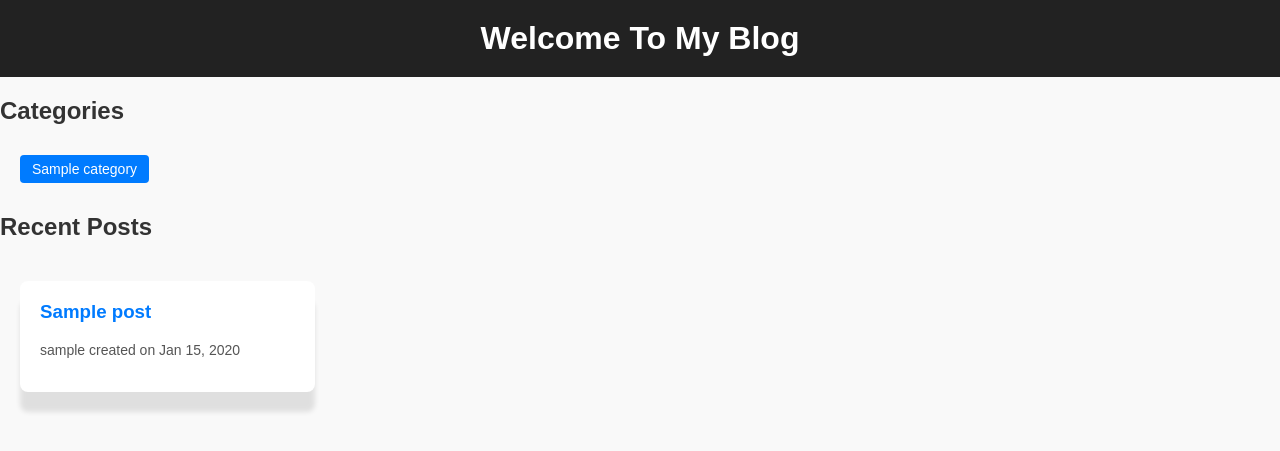
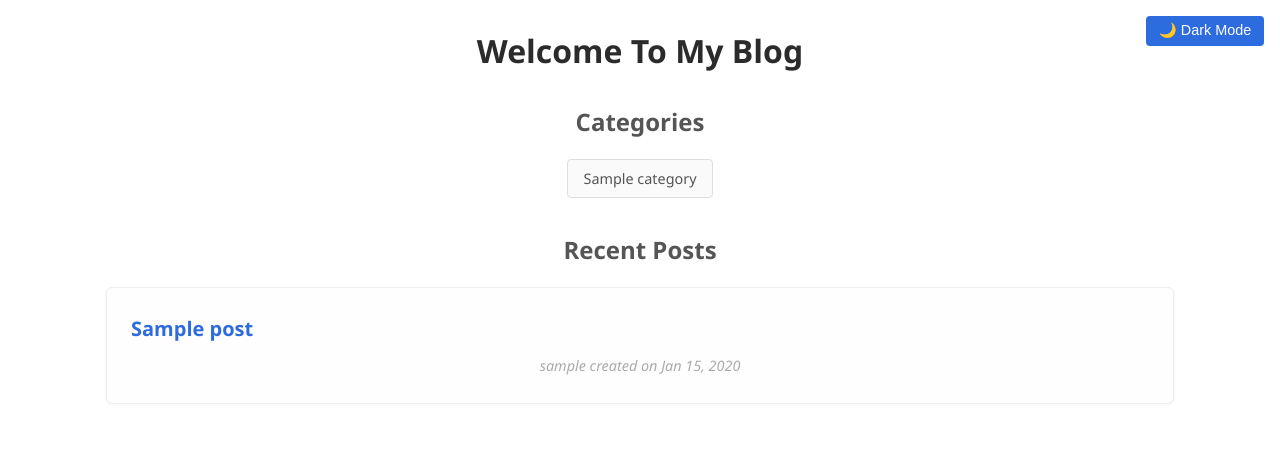
Before and after one commit to Gbolahan15/Blog-App, a Django app: page / in a window 1280 px wide. Shown: the top 451 px of the page. Run offline with Django 5.2, Linux system fonts and the light colour scheme; tables that the repository leaves empty hold one stand-in row (values such as "Sample post").

Commit message:
created the js in the static, styled the homepage of the blog and just a little changes to the rest of the files

```diff
--- /dev/null
+++ b/blog_project/blog_app/static/js/script.js
@@ -0,0 +1,19 @@
+const toggleBtn = document.getElementById('theme-toggle');
+  const body = document.body;
+
+  // Load user preference from localStorage
+  if (localStorage.getItem('theme') === 'dark') {
+    body.classList.add('dark-mode');
+    toggleBtn.textContent = '☀️ Light Mode';
+  }
+
+  toggleBtn.addEventListener('click', () => {
+    body.classList.toggle('dark-mode');
+    if (body.classList.contains('dark-mode')) {
+      localStorage.setItem('theme', 'dark');
+      toggleBtn.textContent = '☀️ Light Mode';
+    } else {
+      localStorage.setItem('theme', 'light');
+      toggleBtn.textContent = '🌙 Dark Mode';
+    }
+  });
--- a/blog_project/blog_app/static/styles/styles.css
+++ b/blog_project/blog_app/static/styles/styles.css
@@ -1,76 +1,232 @@
-body{
-    font-family: Arial, Helvetica, sans-serif;
+* {
+  box-sizing: border-box;
+}
+
+body {
   margin: 0;
   padding: 0;
-    background: #f9f9f9;
-    color: #333;
+  font-family: 'Segoe UI', Tahoma, Geneva, Verdana, sans-serif;
+  background: #ffffff;
+  color: #444;
+  line-height: 1.7;
 }
 
-h1{
+h1 {
   text-align: center;
-    padding: 20px;
-    background: #222;
-    color: #fff;
-    margin: 0;
+  margin: 1.5rem 0 0.5rem;
+  font-size: 2rem;
+  color: #2b2b2b;
 }
 
-h2{
-    margin-top: 20px;
+h2 {
+  text-align: center;
+  margin: 1.5rem 0 1rem;
+  font-size: 1.5rem;
+  color: #555;
 }
 
 /* Categories */
-
-.categories{
+.categories {
   display: flex;
-    gap: 10px;
-    padding: 10px 20px;
   flex-wrap: wrap;
+  justify-content: center;
+  gap: 0.5rem;
+  margin-bottom: 2rem;
 }
 
-.categories a{
-    display: inline-block;
-    padding: 6px 12px;
-    background: #007bff;
-    color: #fff;
+.categories a {
+  border: 1px solid #ddd;
+  color: #555;
+  text-decoration: none;
+  padding: 0.4rem 1rem;
   border-radius: 4px;
-    text-decoration: none;
-    font-size: 14px;
+  font-size: 0.9rem;
+  background: #fafafa;
+  transition: all 0.3s ease;
 }
 
-.categories a:hover{
-    background: #0056b3;
+.categories a:hover {
+  background: #2d6cdf;
+  color: #fff;
+  border-color: #2d6cdf;
 }
 
-/* Post cards */
-
-.post-list{
-    padding: 20px;
+/* Post list grid */
+.post-list {
   display: grid;
-    grid-template-columns: repeat(auto-fill, minmax(250px, 1fr));
-    gap: 20px;
+  grid-template-columns: repeat(auto-fit, minmax(320px, 1fr));
+  gap: 1.5rem;
+  max-width: 1100px;
+  margin: 0 auto 3rem;
+  padding: 0 1rem;
 }
 
-.post-item{
-    background: #fff;
-    padding: 20px;
-    border-radius: 8px;
-    box-shadow: 0px 20px 5px rgba(0, 0, 0, 0.1);
+.post-item {
+  background: #fefefe;
+  padding: 1.5rem;
+  border-radius: 6px;
+  border: 1px solid #eee;
+  box-shadow: 0 1px 3px rgba(0, 0, 0, 0.04);
+  transition: transform 0.2s ease, box-shadow 0.2s ease;
 }
 
-.post-item h3{
-    margin-top: 0;
+.post-item:hover {
+  transform: translateY(-3px);
+  box-shadow: 0 3px 8px rgba(0, 0, 0, 0.08);
 }
 
-.post-item a{
-    color: #007bff;
-    text-decoration: none;
+.post-item h3 {
+  margin: 0 0 0.5rem;
+  font-size: 1.25rem;
 }
 
-.post-item a:hover{
+.post-item h3 a {
+  text-decoration: none;
+  color: #2d6cdf;
+}
+
+.post-item h3 a:hover {
+  color: #1a4f9f;
   text-decoration: underline;
 }
 
-.post-item p{
-    font-size: 14px;
-    color: #555;
+.post-item p {
+  margin: 0;
+  font-size: 0.9rem;
+  color: #777;
 }
+
+/* Empty message for no posts */
+.post-list p {
+  grid-column: 1 / -1;
+  text-align: center;
+  color: #aaa;
+  font-style: italic;
+}
+
+/* Toggle button styles */
+.theme-toggle {
+  position: fixed;
+  top: 1rem;
+  right: 1rem;
+  background: #2d6cdf;
+  color: #fff;
+  border: none;
+  padding: 0.4rem 0.8rem;
+  border-radius: 4px;
+  font-size: 0.9rem;
+  cursor: pointer;
+  z-index: 9999;
+  transition: background 0.3s ease;
+}
+
+.theme-toggle:hover {
+  background: #1a4f9f;
+}
+
+/* Dark theme class overrides */
+body.dark-mode {
+  background: #121212;
+  color: #ddd;
+}
+
+body.dark-mode h1 {
+  color: #f1f1f1;
+}
+
+body.dark-mode h2 {
+  color: #ccc;
+}
+
+body.dark-mode .categories a {
+  background: #1f1f1f;
+  border-color: #333;
+  color: #ddd;
+}
+
+body.dark-mode .categories a:hover {
+  background: #2d6cdf;
+  color: #fff;
+  border-color: #2d6cdf;
+}
+
+body.dark-mode .post-item {
+  background: #1c1c1c;
+  border: 1px solid #333;
+  box-shadow: 0 1px 3px rgba(255, 255, 255, 0.05);
+}
+
+body.dark-mode .post-item:hover {
+  box-shadow: 0 3px 8px rgba(255, 255, 255, 0.08);
+}
+
+body.dark-mode .post-item h3 a {
+  color: #4d9dff;
+}
+
+body.dark-mode .post-item h3 a:hover {
+  color: #81b7ff;
+}
+
+body.dark-mode .post-item p {
+  color: #aaa;
+}
+
+
+/* --- Dark mode --- */
+@media (prefers-color-scheme: dark) {
+  body {
+    background: #121212;
+    color: #ddd;
+  }
+
+  h1 {
+    color: #f1f1f1;
+  }
+
+  h2 {
+    color: #ccc;
+  }
+
+  .categories a {
+    background: #1f1f1f;
+    border-color: #333;
+    color: #ddd;
+  }
+
+  .categories a:hover {
+    background: #2d6cdf;
+    color: #fff;
+    border-color: #2d6cdf;
+  }
+
+  .post-list {
+    /* no change needed for grid */
+  }
+
+  .post-item {
+    background: #1c1c1c;
+    border: 1px solid #333;
+    box-shadow: 0 1px 3px rgba(255, 255, 255, 0.05);
+  }
+
+  .post-item:hover {
+    box-shadow: 0 3px 8px rgba(255, 255, 255, 0.08);
+  }
+
+  .post-item h3 a {
+    color: #4d9dff;
+  }
+
+  .post-item h3 a:hover {
+    color: #81b7ff;
+  }
+
+  .post-item p {
+    color: #aaa;
+  }
+
+  .post-list p {
+    color: #888;
+  }
+}
--- a/blog_project/blog_app/templates/blog_app/category.html
+++ b/blog_project/blog_app/templates/blog_app/category.html
@@ -1,8 +1,10 @@
+{% load static %}
 <!DOCTYPE html>
 <html lang="en">
 <head>
     <meta charset="UTF-8">
     <meta name="viewport" content="width=device-width, initial-scale=1.0">
+    <link rel="stylesheet" href="{% static 'styles/styles.css' %}">
     <title>Category</title>
 </head>
 <body>
--- a/blog_project/blog_app/templates/blog_app/home.html
+++ b/blog_project/blog_app/templates/blog_app/home.html
@@ -8,6 +8,8 @@
     <title>Blog App</title>
 </head>
 <body>
+    <button id="theme-toggle" class="theme-toggle">🌙 Dark Mode</button>
+
     <h1>Welcome To My Blog</h1>
 
     <h2>Categories</h2>
@@ -30,5 +32,6 @@
         {% endfor %}
     </div>
 
+    <script src="{% static 'js/script.js' %}"></script>
 </body>
 </html>
--- a/blog_project/blog_app/templates/blog_app/post_detail.html
+++ b/blog_project/blog_app/templates/blog_app/post_detail.html
@@ -4,6 +4,7 @@
 <head>
     <meta charset="UTF-8">
     <meta name="viewport" content="width=device-width, initial-scale=1.0">
+    <link rel="stylesheet" href="{% static 'styles/styles.css' %}">
     <title>Posts</title>
 </head>
 <body>
```
Lines whose indentation alone changed are shown as unchanged.
